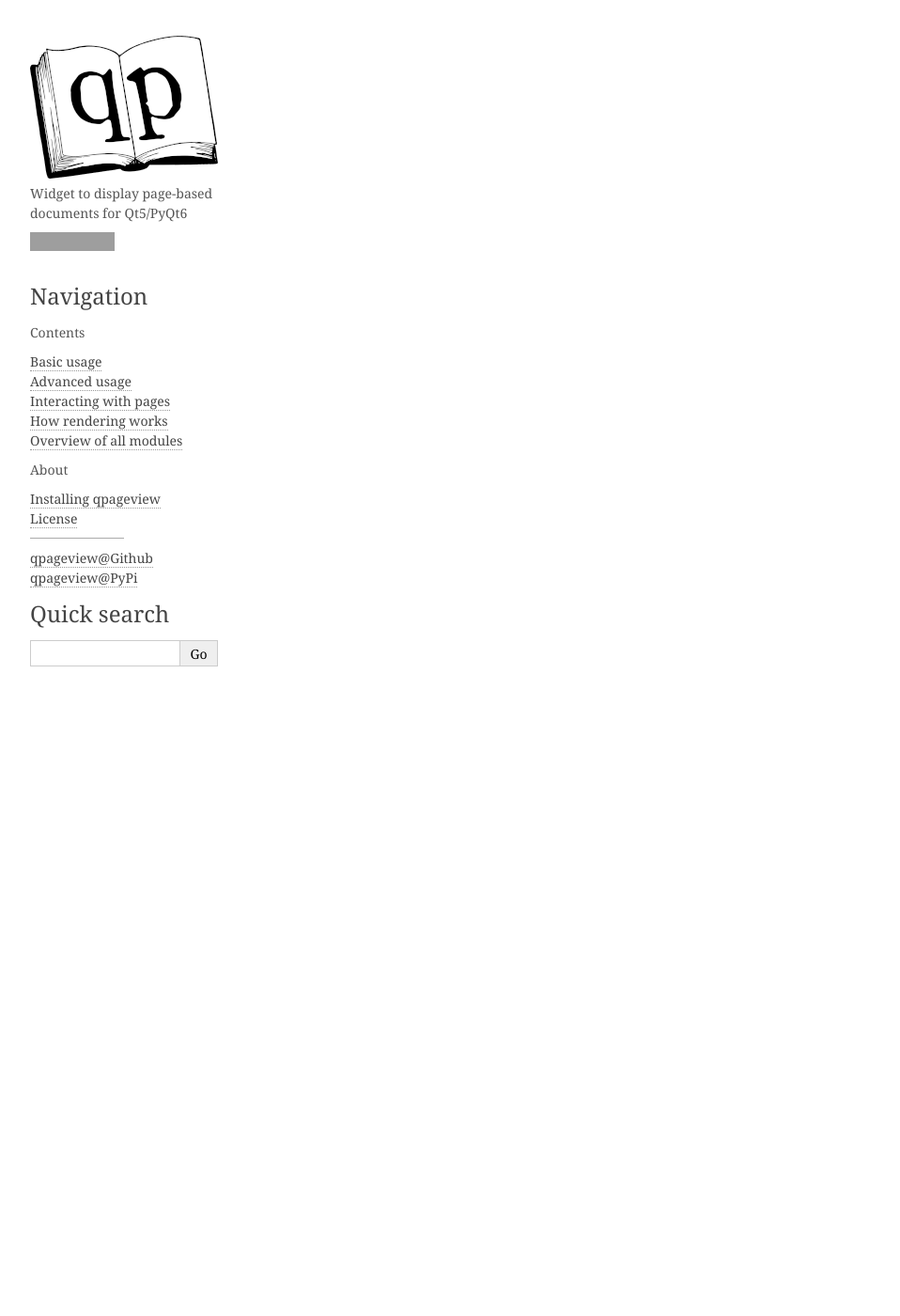
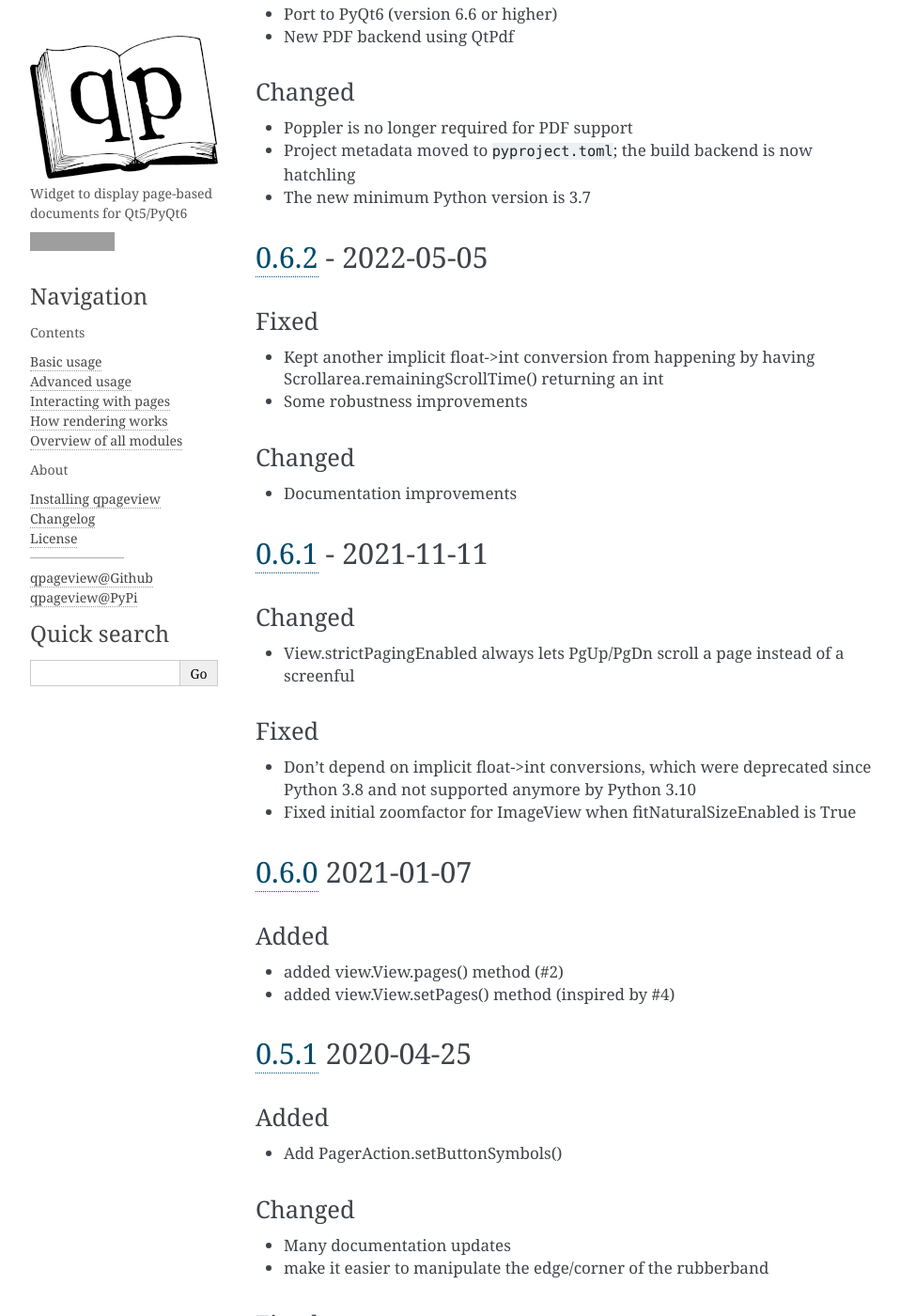
Before and after one commit to frescobaldi/qpageview, a Sphinx documentation site: the page built from docs/source/changelog.rst, in a window 1280 px wide and 1400 px high, scrolled down 270 px. Shown: the whole window at 94% size, without its empty margins (148-1106 px from the left). Built offline with Sphinx 7.4.7, drawn with Linux system fonts in a browser that asks for light colours; some of the changed lines change nothing that is shown; some of the changed text lies outside the part shown; grey boxes are pictures that could not be loaded.

Commit message:
Update docs for v1.0.0

```diff
--- a/docs/source/changelog.rst
+++ b/docs/source/changelog.rst
@@ -1,3 +1,3 @@
 :orphan:
 
-.. include:: ../../ChangeLog
+.. mdinclude:: ../../CHANGELOG.md
--- a/docs/source/conf.py
+++ b/docs/source/conf.py
@@ -46,6 +46,7 @@
 #    'sphinx.ext.coverage',
     'sphinx.ext.viewcode',
     'sphinx.ext.intersphinx',
+    'sphinx_mdinclude',
 ]
 
 # autodoc
@@ -74,8 +75,8 @@
 master_doc = 'index'
 
 # General information about the project.
-project = "python-ly"
-copyright = "2020-2022, Wilbert Berendsen"
+project = "qpageview"
+copyright = "2020-2025, Wilbert Berendsen"
 author = "Wilbert Berendsen"
 
 # The version info for the project you're documenting, acts as replacement for
@@ -93,7 +94,7 @@
 #
 # This is also used if you do content translation via gettext catalogs.
 # Usually you set "language" from the command line for these cases.
-language = None
+language = 'en'
 
 # List of patterns, relative to source directory, that match files and
 # directories to ignore when looking for source files.
--- a/docs/source/usage.rst
+++ b/docs/source/usage.rst
@@ -11,7 +11,7 @@
 QWidget, you need to create a QApplication object, just as for all Qt-based
 applications::
 
-    from PyQt5.QtWidgets import QApplication
+    from PyQt6.QtWidgets import QApplication
     import qpageview
 
     app = QApplication([])
```
